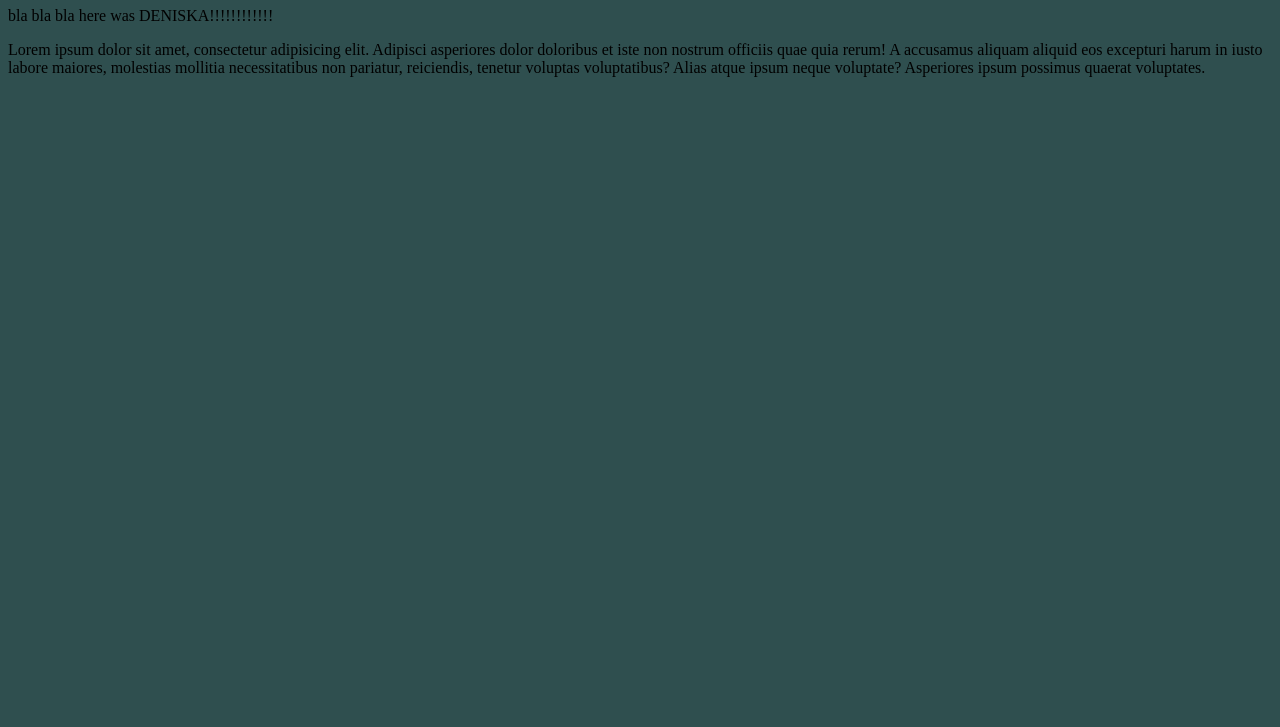
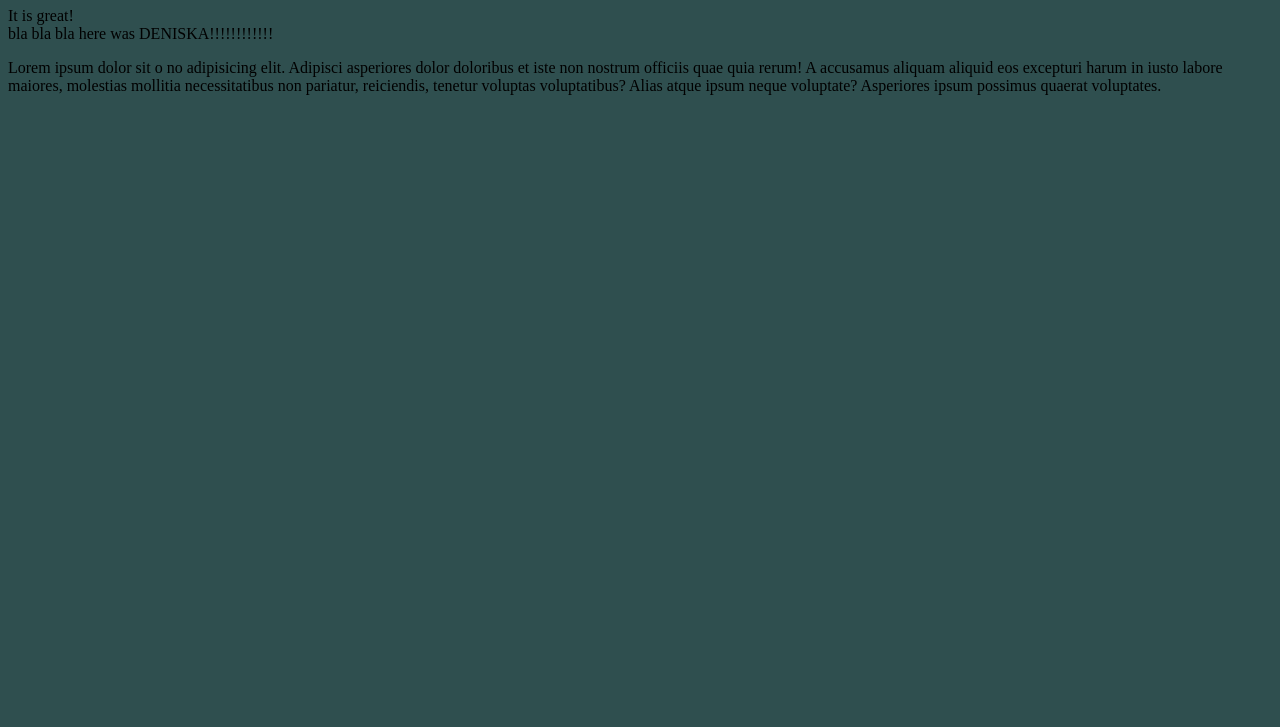
Before and after one commit to vladpivovarov/git, a website: page app/index.html in a window 1280 px wide. Shown: the part 73-800 px from the top of the page. Drawn offline with nearby package versions, Linux system fonts and the light colour scheme.

Commit message:
Change index.html

```diff
--- a/app/index.html
+++ b/app/index.html
@@ -10,8 +10,9 @@
 </head>
 <body>
     <h1>TITLE GIT</h1>
+    <div>It is great!</div>
     <span>bla bla bla here was DENISKA!!!!!!!!!!!!</span>
-    <p>Lorem ipsum dolor sit amet, consectetur adipisicing elit. Adipisci asperiores dolor doloribus et iste non nostrum officiis quae quia rerum! A accusamus aliquam aliquid eos excepturi harum in iusto labore maiores, molestias mollitia necessitatibus non pariatur, reiciendis, tenetur voluptas voluptatibus? Alias atque ipsum neque voluptate? Asperiores ipsum possimus quaerat voluptates.</p>
+    <p>Lorem ipsum dolor sit o no adipisicing elit. Adipisci asperiores dolor doloribus et iste non nostrum officiis quae quia rerum! A accusamus aliquam aliquid eos excepturi harum in iusto labore maiores, molestias mollitia necessitatibus non pariatur, reiciendis, tenetur voluptas voluptatibus? Alias atque ipsum neque voluptate? Asperiores ipsum possimus quaerat voluptates.</p>
     <script src="/bower_components/jquery/dist/jquery.min.js"></script>
 </body>
 </html>
```
